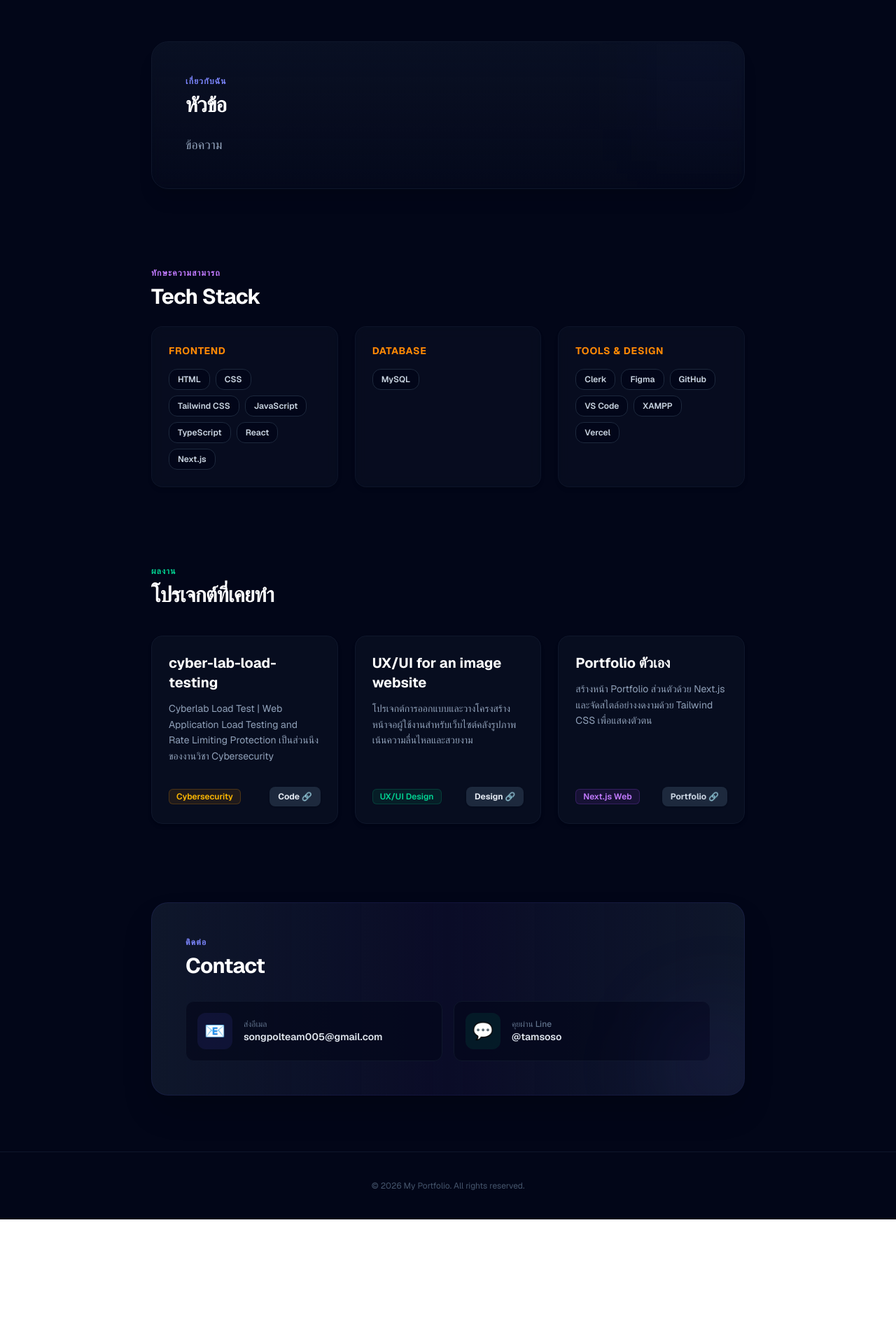
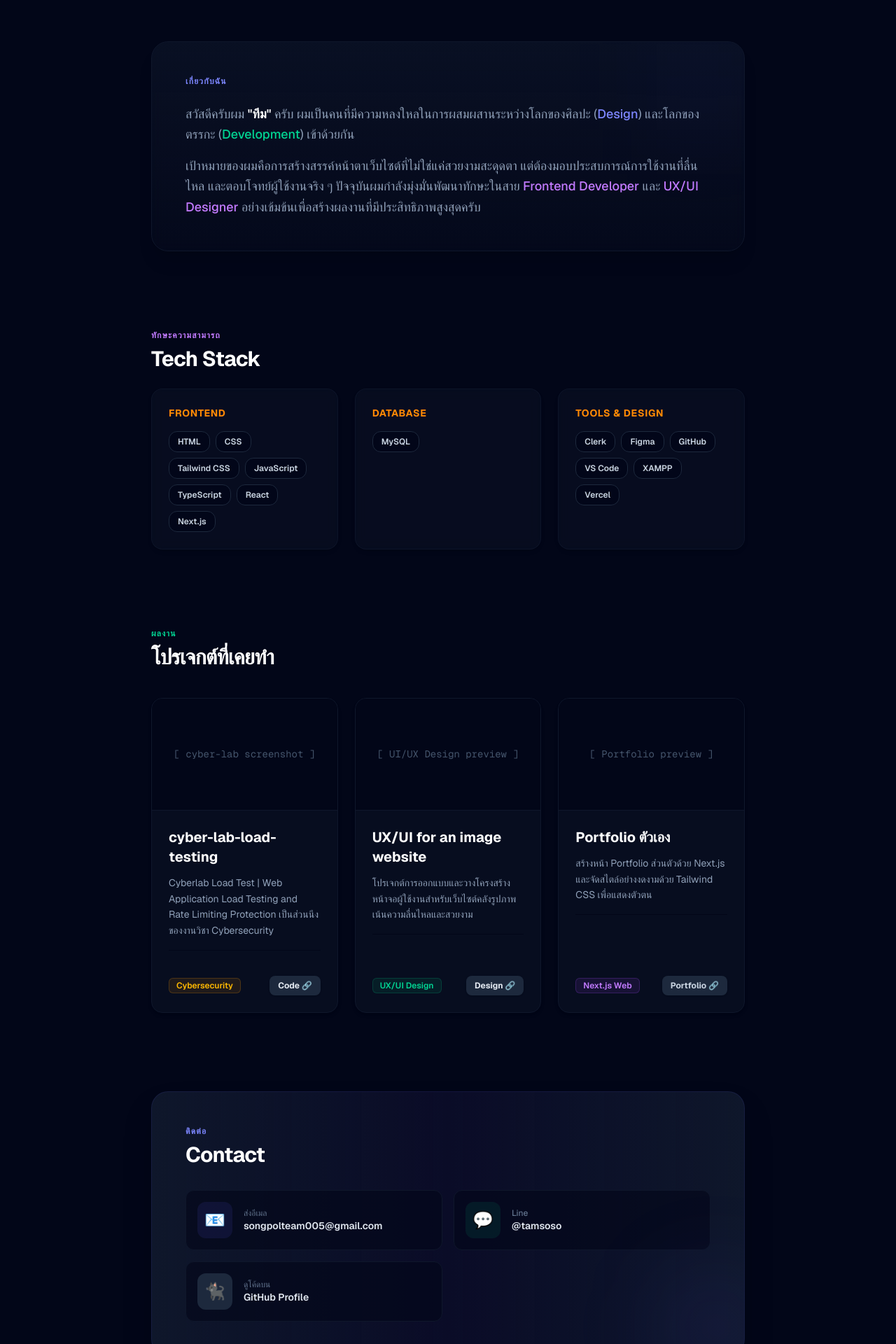
Before and after one commit to songpolteam005/my-portfolio-songpol, a Next.js app: page / in a window 1280 px wide. Shown: the part 620-2540 px from the top of the page at 70% size. Before the commit the page ends 2362 px from the top, so only its background shows below. Built offline with nearby package versions, Linux system fonts and the light colour scheme.

Commit message:
เพิ่มข้อมูลเข้าไป

```diff
--- a/app/page.tsx
+++ b/app/page.tsx
@@ -38,6 +38,16 @@
                 >
                   ผลงาน
                 </a>
+
+                {/* ปุ่มดาวน์โหลด CV */}
+                <a
+                  href="/resume-songpol.pdf"
+                  download
+                  className="inline-flex items-center justify-center gap-2 px-6 py-3 border border-slate-800 text-base font-semibold rounded-xl text-slate-300 bg-slate-900/80 hover:bg-slate-900 hover:text-white transition-all duration-200 hover:-translate-y-0.5"
+                >
+                  ดาวน์โหลด CV ⏬
+                </a>
+
                 <a
                   href="#contact"
                   className="inline-flex items-center justify-center px-6 py-3 border border-slate-800 text-base font-semibold rounded-xl text-slate-300 bg-slate-900/80 hover:bg-slate-900 hover:text-white transition-all duration-200 hover:-translate-y-0.5"
@@ -49,7 +59,6 @@
 
             {/* ฝั่งขวา: รูปภาพกรอบโปรไฟล์แบบวงกลมเรืองแสง */}
             <div className="flex-shrink-0 relative group">
-              {/* เอฟเฟกต์แสงฟุ้งด้านหลังรูปภาพ */}
               <div className="absolute inset-0 bg-gradient-to-r from-indigo-500 to-emerald-500 rounded-full blur-xl opacity-40 group-hover:opacity-60 transition-opacity duration-300 animate-pulse" />
 
               <div className="relative w-48 h-48 md:w-56 md:h-56 rounded-full p-1 bg-gradient-to-tr from-indigo-500 via-purple-500 to-emerald-500 shadow-2xl">
@@ -69,21 +78,28 @@
 
       <main className="max-w-4xl mx-auto px-6 py-20 space-y-28">
 
-        {/* 2. ABOUT SECTION - การ์ดสไตล์กระจกเงา (Glassmorphism) */}
+        {/* 2. ABOUT SECTION */}
         <section className="bg-gradient-to-b from-slate-900/60 to-slate-900/20 p-8 md:p-12 rounded-3xl border border-slate-900 shadow-xl backdrop-blur-sm relative overflow-hidden group">
           <div className="absolute top-0 right-0 w-32 h-32 bg-indigo-500/5 blur-3xl transition-all group-hover:bg-indigo-500/10" />
           <div className="mb-6">
             <p className="text-xs uppercase tracking-widest font-bold text-indigo-400 mb-2">เกี่ยวกับฉัน</p>
-            <h2 className="text-2xl md:text-3xl font-bold text-white tracking-tight">
-              หัวข้อ
-            </h2>
+
           </div>
-          <p className="text-slate-400 text-lg leading-relaxed">
-             ข้อความ
+          <div className="text-slate-400 text-lg leading-relaxed space-y-4">
+            <p>
+              สวัสดีครับผม <span className="text-white font-semibold">"ทีม"</span> ครับ
+              ผมเป็นคนที่มีความหลงใหลในการผสมผสานระหว่างโลกของศิลปะ (<span className="text-indigo-400 font-medium">Design</span>)
+              และโลกของตรรกะ (<span className="text-emerald-400 font-medium">Development</span>) เข้าด้วยกัน
             </p>
+            <p>
+              เป้าหมายของผมคือการสร้างสรรค์หน้าตาเว็บไซต์ที่ไม่ใช่แค่สวยงามสะดุดตา แต่ต้องมอบประสบการณ์การใช้งานที่ลื่นไหล
+              และตอบโจทย์ผู้ใช้งานจริง ๆ ปัจจุบันผมกำลังมุ่งมั่นพัฒนาทักษะในสาย <span className="text-purple-400 font-medium">Frontend Developer</span> และ
+              <span className="text-purple-400 font-medium"> UX/UI Designer</span> อย่างเข้มข้นเพื่อสร้างผลงานที่มีประสิทธิภาพสูงสุดครับ
+            </p>
+          </div>
         </section>
 
-        {/* 2.5 TECH STACK SECTION - เพิ่มเติมตามรูปภาพที่คุณอัปโหลด */}
+        {/* 2.5 TECH STACK SECTION */}
         <section className="space-y-8">
           <div className="mb-6 text-center md:text-left">
             <p className="text-xs uppercase tracking-widest font-bold text-purple-400 mb-2">ทักษะความสามารถ</p>
@@ -136,11 +152,15 @@
             <h2 className="text-3xl font-bold text-white tracking-tight">โปรเจกต์ที่เคยทำ</h2>
           </div>
 
-          {/* Project Grid */}
           <div className="grid grid-cols-1 md:grid-cols-3 gap-6">
 
             {/* การ์ดผลงานที่ 1 (cyber-lab-load-testing) */}
-            <article className="group bg-slate-900/40 p-6 rounded-2xl border border-slate-900 shadow-md hover:shadow-xl hover:border-indigo-500/30 hover:bg-slate-900/80 transition-all duration-300 flex flex-col justify-between relative overflow-hidden">
+            <article className="group bg-slate-900/40 rounded-2xl border border-slate-900 shadow-md hover:shadow-xl hover:border-indigo-500/30 hover:bg-slate-900/80 transition-all duration-300 flex flex-col overflow-hidden">
+              <div className="w-full h-40 bg-slate-950 flex items-center justify-center border-b border-slate-900 text-slate-600 font-mono text-sm relative group-hover:text-slate-400 transition-colors">
+                <span>[ cyber-lab screenshot ]</span>
+              </div>
+
+              <div className="p-6 flex-1 flex flex-col justify-between">
                 <div>
                   <h3 className="text-xl font-bold text-white group-hover:text-indigo-400 transition-colors duration-300">
                     cyber-lab-load-testing
@@ -148,8 +168,13 @@
                   <p className="mt-3 text-sm text-slate-400 leading-relaxed">
                     Cyberlab Load Test | Web Application Load Testing and Rate Limiting Protection เป็นส่วนนึงของงานวิชา Cybersecurity
                   </p>
+
+                  <div className="mt-4 pt-3 border-t border-slate-950 flex items-center gap-1.5 text-xs">
+
                   </div>
-              <div className="mt-8 flex justify-between items-center">
+                </div>
+
+                <div className="mt-6 flex justify-between items-center">
                   <span className="inline-flex items-center px-2.5 py-0.5 rounded-md text-xs font-semibold bg-amber-500/10 text-amber-400 border border-amber-500/20">
                     Cybersecurity
                   </span>
@@ -162,10 +187,16 @@
                     Code 🔗
                   </a>
                 </div>
+              </div>
             </article>
 
-            {/* การ์ดผลงานที่ 2 (UX/UI for an image website) */}
-            <article className="group bg-slate-900/40 p-6 rounded-2xl border border-slate-900 shadow-md hover:shadow-xl hover:border-emerald-500/30 hover:bg-slate-900/80 transition-all duration-300 flex flex-col justify-between relative overflow-hidden">
+            {/* การ์ดผลงานที่ 2 (UX/UI for an image website) - แก้ไขจุดที่บั๊กเรียบร้อยแล้ว */}
+            <article className="group bg-slate-900/40 rounded-2xl border border-slate-900 shadow-md hover:shadow-xl hover:border-emerald-500/30 hover:bg-slate-900/80 transition-all duration-300 flex flex-col overflow-hidden">
+              <div className="w-full h-40 bg-slate-950 flex items-center justify-center border-b border-slate-900 text-slate-600 font-mono text-sm relative group-hover:text-slate-400 transition-colors">
+                <span>[ UI/UX Design preview ]</span>
+              </div>
+
+              <div className="p-6 flex-1 flex flex-col justify-between">
                 <div>
                   <h3 className="text-xl font-bold text-white group-hover:text-emerald-400 transition-colors duration-300">
                     UX/UI for an image website
@@ -173,13 +204,18 @@
                   <p className="mt-3 text-sm text-slate-400 leading-relaxed">
                     โปรเจกต์การออกแบบและวางโครงสร้างหน้าจอผู้ใช้งานสำหรับเว็บไซต์คลังรูปภาพ เน้นความลื่นไหลและสวยงาม
                   </p>
+
+                  <div className="mt-4 pt-3 border-t border-slate-950 flex items-center gap-1.5 text-xs">
+
                   </div>
-              <div className="mt-8 flex justify-between items-center">
+                </div>
+
+                <div className="mt-6 flex justify-between items-center">
                   <span className="inline-flex items-center px-2.5 py-0.5 rounded-md text-xs font-semibold bg-emerald-500/10 text-emerald-400 border border-emerald-500/20">
                     UX/UI Design
                   </span>
                   <a
-                  href="https://github.com/songpolteam005"
+                    href="https://github.com/songpolteam005/test_App"
                     target="_blank"
                     rel="noreferrer"
                     className="inline-flex items-center gap-1.5 px-3 py-1.5 rounded-lg text-xs font-bold bg-slate-800 text-slate-200 hover:bg-emerald-500 hover:text-slate-950 transition-all duration-200 shadow-sm"
@@ -187,10 +223,16 @@
                     Design 🔗
                   </a>
                 </div>
+              </div>
             </article>
 
             {/* การ์ดผลงานที่ 3 (Portfolio ตัวเอง) */}
-            <article className="group bg-slate-900/40 p-6 rounded-2xl border border-slate-900 shadow-md hover:shadow-xl hover:border-purple-500/30 hover:bg-slate-900/80 transition-all duration-300 flex flex-col justify-between relative overflow-hidden">
+            <article className="group bg-slate-900/40 rounded-2xl border border-slate-900 shadow-md hover:shadow-xl hover:border-purple-500/30 hover:bg-slate-900/80 transition-all duration-300 flex flex-col overflow-hidden">
+              <div className="w-full h-40 bg-slate-950 flex items-center justify-center border-b border-slate-900 text-slate-600 font-mono text-sm relative group-hover:text-slate-400 transition-colors">
+                <span>[ Portfolio preview ]</span>
+              </div>
+
+              <div className="p-6 flex-1 flex flex-col justify-between">
                 <div>
                   <h3 className="text-xl font-bold text-white group-hover:text-purple-400 transition-colors duration-300">
                     Portfolio ตัวเอง
@@ -198,17 +240,26 @@
                   <p className="mt-3 text-sm text-slate-400 leading-relaxed">
                     สร้างหน้า Portfolio ส่วนตัวด้วย Next.js และจัดสไตล์อย่างงดงามด้วย Tailwind CSS เพื่อแสดงตัวตน
                   </p>
+
+                  <div className="mt-4 pt-3 border-t border-slate-950 flex items-center gap-1.5 text-xs">
+
+
                   </div>
-              <div className="mt-8 flex justify-between items-center">
+                </div>
+
+                <div className="mt-6 flex justify-between items-center">
                   <span className="inline-flex items-center px-2.5 py-0.5 rounded-md text-xs font-semibold bg-purple-500/10 text-purple-400 border border-purple-500/20">
                     Next.js Web
                   </span>
                   <a
-                  href="#"
+                    href="https://github.com/songpolteam005/my-portfolio-songpol"
+                  target= "_balnk"
+                  rel="noreferrer"
                     className="inline-flex items-center gap-1.5 px-3 py-1.5 rounded-lg text-xs font-bold bg-slate-800 text-slate-300 hover:bg-purple-500 hover:text-white transition-all duration-200 shadow-sm"
                   >
                     Portfolio 🔗
                   </a>
+                </div>
               </div>
             </article>
 
@@ -222,6 +273,7 @@
             <p className="text-xs uppercase tracking-widest font-bold text-indigo-400 mb-2">ติดต่อ</p>
             <h2 className="text-3xl font-bold text-white tracking-tight">Contact</h2>
           </div>
+
           <div className="grid grid-cols-1 sm:grid-cols-2 gap-4">
             <a
               href="mailto:songpolteam005@gmail.com"
@@ -233,15 +285,29 @@
                 <p className="text-sm font-semibold text-slate-200">songpolteam005@gmail.com</p>
               </div>
             </a>
-            <div
-              className="flex items-center gap-4 p-4 rounded-xl bg-slate-950/60 border border-slate-900"
-            >
+
+            <div className="flex items-center gap-4 p-4 rounded-xl bg-slate-950/60 border border-slate-900">
               <span className="text-2xl bg-emerald-500/10 p-2.5 rounded-xl text-emerald-400">💬</span>
               <div>
-                <p className="text-xs text-slate-500 font-medium">คุยผ่าน Line</p>
+                <p className="text-xs text-slate-500 font-medium"> Line</p>
                 <p className="text-sm font-semibold text-slate-200">@tamsoso</p>
               </div>
             </div>
+          </div>
+
+          <div className="grid grid-cols-1 sm:grid-cols-2 gap-4 mt-4">
+            <a
+              href="https://github.com/songpolteam005"
+              target="_blank"
+              rel="noreferrer"
+              className="flex items-center gap-4 p-4 rounded-xl bg-slate-950/60 border border-slate-900 hover:border-slate-800 hover:bg-slate-950 transition-all group"
+            >
+              <span className="text-2xl bg-slate-800 p-2.5 rounded-xl text-slate-400 group-hover:scale-110 transition-transform group-hover:text-white">🐈‍⬛</span>
+              <div>
+                <p className="text-xs text-slate-500 font-medium">ดูโค้ดบน</p>
+                <p className="text-sm font-semibold text-slate-200 group-hover:text-white">GitHub Profile</p>
+              </div>
+            </a>
           </div>
         </section>
 
```
Lines whose indentation alone changed are shown as unchanged.
